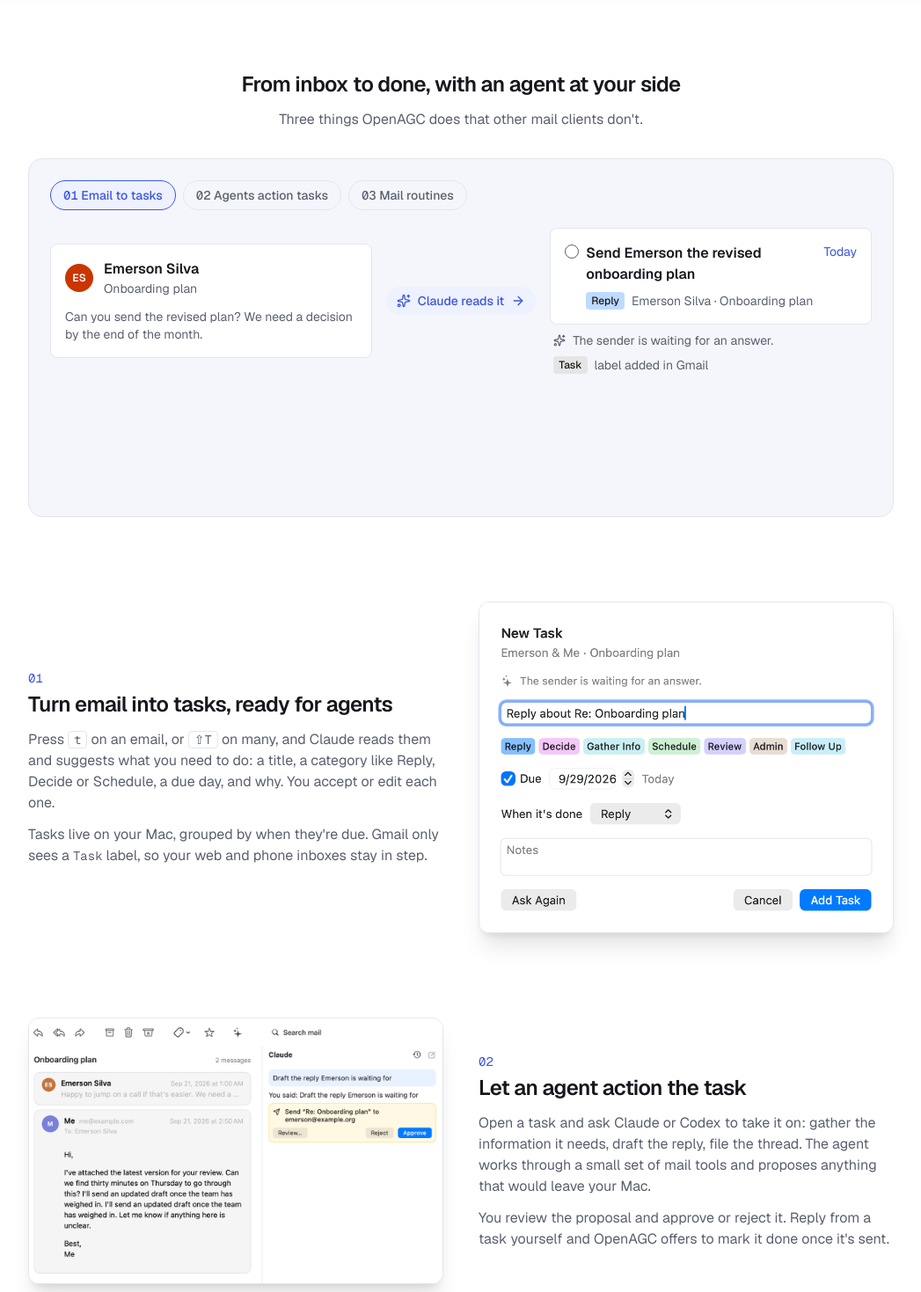
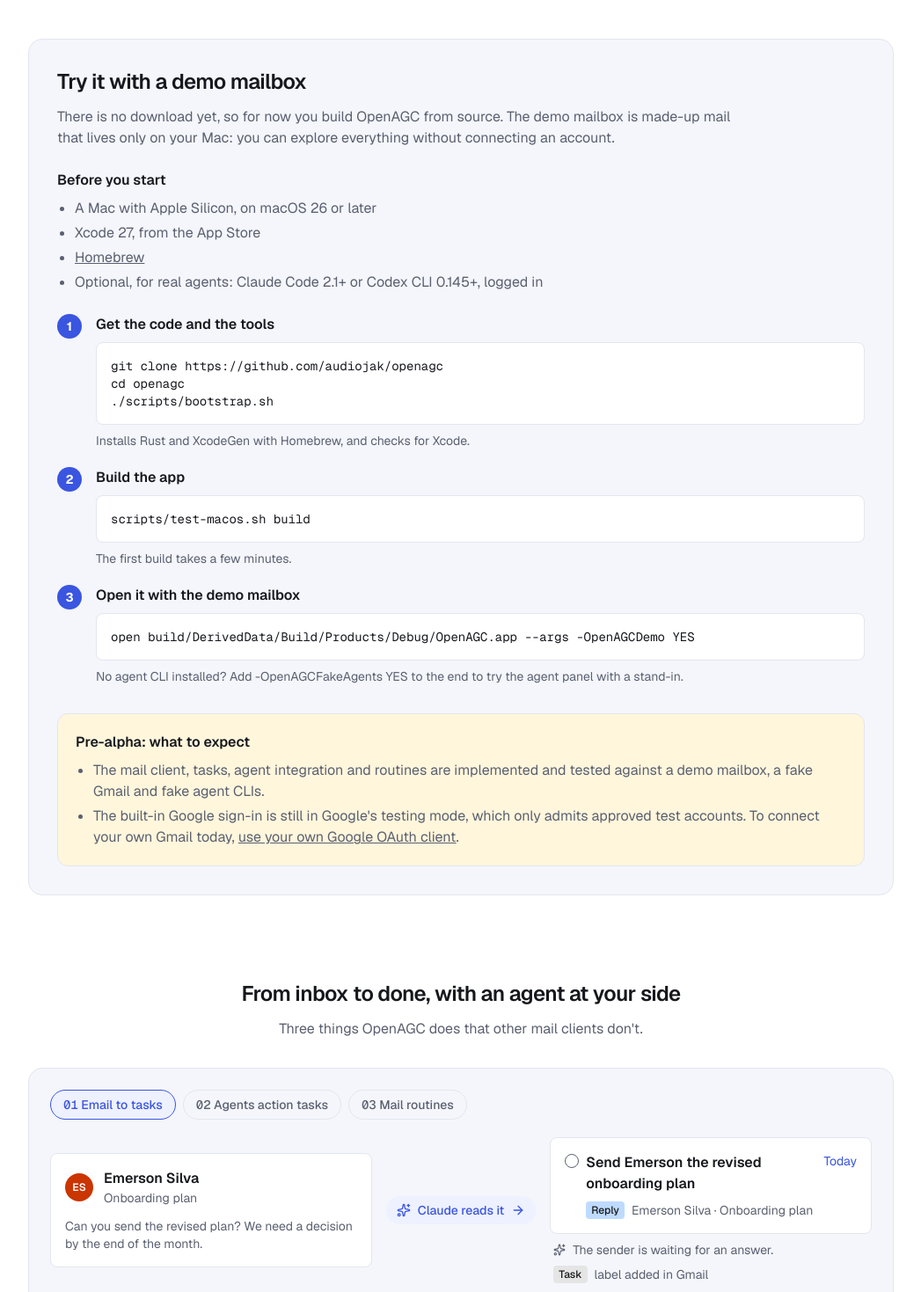
Before and after one commit to audiojak/openagc-website, a Next.js app: page / in a window 1280 px wide. Shown: the part 1241-2710 px from the top of the page at 88% size, without its empty margins (116-1163 px from the left). Built offline with nearby package versions, Linux system fonts and the light colour scheme.

Commit message:
Try-it section up top, trimmed features, no maintainers banner
Co-Authored-By: Claude Fable 5.1 <noreply@anthropic.com>

```diff
--- a/src/app/page.tsx
+++ b/src/app/page.tsx
@@ -22,12 +22,39 @@ const principles = [
   },
 ];
 
-const buckets = [
-  { label: "1-Daily", cadence: "Daily", color: "bg-red-500" },
-  { label: "2-Weekly-Newsletters", cadence: "Weekly", color: "bg-blue-500" },
-  { label: "3-Weekly-Events", cadence: "Weekly", color: "bg-green-500" },
-  { label: "4-Weekly-Finance", cadence: "Weekly", color: "bg-orange-500" },
-  { label: "5-Monthly-Pitches", cadence: "Monthly", color: "bg-gray-400" },
+const features = [
+  {
+    title: "Turn email into tasks, ready for agents",
+    body: "Press t on an email, or ⇧T on many. Claude suggests a title, a category, a due day and why; you accept or edit. Tasks stay on your Mac, and Gmail only sees a Task label.",
+  },
+  {
+    title: "Let an agent action the task",
+    body: "Ask Claude or Codex to gather what's needed, draft the reply or file the thread. Anything that would leave your Mac is a proposal you approve or reject.",
+  },
+  {
+    title: "Mail routines, on your Mac or in Claude's cloud",
+    body: "Sort automated mail into labels you check daily, weekly or monthly. Run a routine locally, or publish it as a Claude Code cloud routine through your own Claude login.",
+  },
+];
+
+const trySteps = [
+  {
+    title: "Get the code and the tools",
+    code: `git clone ${GITHUB_URL}
+cd openagc
+./scripts/bootstrap.sh`,
+    note: "Installs Rust and XcodeGen with Homebrew, and checks for Xcode.",
+  },
+  {
+    title: "Build the app",
+    code: "scripts/test-macos.sh build",
+    note: "The first build takes a few minutes.",
+  },
+  {
+    title: "Open it with the demo mailbox",
+    code: "open build/DerivedData/Build/Products/Debug/OpenAGC.app --args -OpenAGCDemo YES",
+    note: "No agent CLI installed? Add -OpenAGCFakeAgents YES to the end to try the agent panel with a stand-in.",
+  },
 ];
 
 function Shot({
@@ -57,53 +84,9 @@ function Shot({
   );
 }
 
-function RoutineIllustration() {
-  return (
-    <div
-      role="img"
-      aria-label="A routine that sorts automated mail into daily, weekly and monthly labels, run on this Mac or published as a Claude cloud routine"
-      className="rounded-xl border border-border bg-background p-5 shadow-xl shadow-black/10 sm:p-6"
-    >
-      <div className="flex items-baseline justify-between gap-4">
-        <div className="font-semibold">Sort important mail</div>
-        <div className="text-sm text-muted">Every hour</div>
-      </div>
-      <div className="mt-4 grid grid-cols-2 gap-2 text-sm">
-        <div className="rounded-lg border border-border px-3 py-2">
-          <div className="font-medium">On this Mac</div>
-          <div className="text-muted">Claude Code or Codex</div>
-        </div>
-        <div className="rounded-lg border-2 border-accent bg-accent-soft px-3 py-2">
-          <div className="font-medium">Claude cloud routine</div>
-          <div className="text-muted">Runs while your Mac sleeps</div>
-        </div>
-      </div>
-      <ul className="mt-5 space-y-2 text-sm">
-        {buckets.map((b) => (
-          <li key={b.label} className="flex items-center gap-3">
-            <span className={`size-2.5 shrink-0 rounded-full ${b.color}`} />
-            <span className="font-mono">{b.label}</span>
-            <span className="ml-auto text-muted">{b.cadence}</span>
-          </li>
-        ))}
-      </ul>
-      <div className="mt-5 border-t border-border pt-4 text-sm text-muted">
-        Leaves alone: mail from people, threads you replied to, starred mail.
-      </div>
-    </div>
-  );
-}
-
 export default function Home() {
   return (
     <>
-      <a
-        href="#maintainers"
-        className="block bg-accent px-5 py-2 text-center text-sm font-medium text-white hover:opacity-90 dark:text-background"
-      >
-        We&apos;re looking for maintainers — help build OpenAGC →
-      </a>
-
       <section className="mx-auto max-w-5xl px-5 pt-16 pb-12 text-center sm:pt-24">
         <Image
           src="/img/icon.png"
@@ -123,16 +106,16 @@ export default function Home() {
         </p>
         <div className="mt-8 flex flex-wrap justify-center gap-3">
           <a
-            href={GITHUB_URL}
+            href="#try"
             className="rounded-lg bg-accent px-5 py-2.5 font-medium text-white hover:opacity-90 dark:text-background"
           >
-            View on GitHub
+            Try it on your Mac
           </a>
           <a
-            href="#status"
+            href={GITHUB_URL}
             className="rounded-lg border border-border px-5 py-2.5 font-medium hover:bg-surface"
           >
-            Project status
+            View on GitHub
           </a>
         </div>
       </section>
@@ -151,7 +134,75 @@ export default function Home() {
         </p>
       </section>
 
-      <section className="mx-auto max-w-5xl px-5 pb-24">
+      <section id="try" className="mx-auto max-w-5xl scroll-mt-8 px-5 pb-24">
+        <div className="rounded-2xl border border-border bg-surface p-6 sm:p-8">
+          <h2 className="text-2xl font-semibold tracking-tight">
+            Try it with a demo mailbox
+          </h2>
+          <p className="mt-3 max-w-3xl text-muted">
+            There is no download yet, so for now you build OpenAGC from source.
+            The demo mailbox is made-up mail that lives only on your Mac: you
+            can explore everything without connecting an account.
+          </p>
+
+          <h3 className="mt-6 font-semibold">Before you start</h3>
+          <ul className="mt-2 list-disc space-y-1 pl-5 text-muted">
+            <li>A Mac with Apple Silicon, on macOS 26 or later</li>
+            <li>Xcode 27, from the App Store</li>
+            <li>
+              <a href="https://brew.sh" className="underline hover:text-foreground">
+                Homebrew
+              </a>
+            </li>
+            <li>
+              Optional, for real agents: Claude Code 2.1+ or Codex CLI 0.145+,
+              logged in
+            </li>
+          </ul>
+
+          <ol className="mt-6 space-y-5">
+            {trySteps.map((step, i) => (
+              <li key={step.title} className="flex gap-4">
+                <span className="grid size-7 shrink-0 place-items-center rounded-full bg-accent text-sm font-bold text-background">
+                  {i + 1}
+                </span>
+                <div className="min-w-0 flex-1">
+                  <div className="font-semibold">{step.title}</div>
+                  <pre className="mt-2 overflow-x-auto rounded-lg border border-border bg-background p-4 font-mono text-sm">
+                    {step.code}
+                  </pre>
+                  <p className="mt-2 text-sm text-muted">{step.note}</p>
+                </div>
+              </li>
+            ))}
+          </ol>
+
+          <div className="mt-8 rounded-xl border border-border bg-warn-soft p-5">
+            <h3 className="font-semibold">Pre-alpha: what to expect</h3>
+            <ul className="mt-2 list-disc space-y-1 pl-5 text-muted">
+              <li>
+                The mail client, tasks, agent integration and routines are
+                implemented and tested against a demo mailbox, a fake Gmail and
+                fake agent CLIs.
+              </li>
+              <li>
+                The built-in Google sign-in is still in Google&apos;s testing
+                mode, which only admits approved test accounts. To connect your
+                own Gmail today,{" "}
+                <a
+                  href={`${GITHUB_URL}/blob/main/docs/google-oauth-client.md`}
+                  className="underline hover:text-foreground"
+                >
+                  use your own Google OAuth client
+                </a>
+                .
+              </li>
+            </ul>
+          </div>
+        </div>
+      </section>
+
+      <section id="features" className="mx-auto max-w-5xl scroll-mt-8 px-5 pb-24">
         <h2 className="text-center text-2xl font-semibold tracking-tight">
           From inbox to done, with an agent at your side
         </h2>
@@ -161,84 +212,14 @@ export default function Home() {
         <div className="mt-8">
           <FeatureAnimation />
         </div>
-      </section>
-
-      <section id="features" className="mx-auto max-w-5xl scroll-mt-8 space-y-24 px-5 pb-24">
-        <div className="grid items-center gap-10 md:grid-cols-2">
-          <div>
-            <div className="font-mono text-sm text-accent">01</div>
-            <h2 className="mt-1 text-2xl font-semibold tracking-tight">
-              Turn email into tasks, ready for agents
-            </h2>
-            <p className="mt-3 text-muted">
-              Press <kbd className="rounded border border-border px-1.5 font-mono text-sm">t</kbd>{" "}
-              on an email, or{" "}
-              <kbd className="rounded border border-border px-1.5 font-mono text-sm">⇧T</kbd>{" "}
-              on many, and Claude reads them and suggests what you need to do:
-              a title, a category like Reply, Decide or Schedule, a due day,
-              and why. You accept or edit each one.
-            </p>
-            <p className="mt-3 text-muted">
-              Tasks live on your Mac, grouped by when they&apos;re due. Gmail
-              only sees a <span className="font-mono text-sm">Task</span> label,
-              so your web and phone inboxes stay in step.
-            </p>
-          </div>
-          <Shot
-            src="/img/task-dialog.png"
-            alt="The New Task dialog with Claude's suggested title, the Reply category, a due date of today and the reason: the sender is waiting for an answer"
-            width={920}
-            height={734}
-          />
-        </div>
-
-        <div className="grid items-center gap-10 md:grid-cols-2">
-          <div className="md:order-2">
-            <div className="font-mono text-sm text-accent">02</div>
-            <h2 className="mt-1 text-2xl font-semibold tracking-tight">
-              Let an agent action the task
-            </h2>
-            <p className="mt-3 text-muted">
-              Open a task and ask Claude or Codex to take it on: gather the
-              information it needs, draft the reply, file the thread. The agent
-              works through a small set of mail tools and proposes anything
-              that would leave your Mac.
-            </p>
-            <p className="mt-3 text-muted">
-              You review the proposal and approve or reject it. Reply from a
-              task yourself and OpenAGC offers to mark it done once it&apos;s
-              sent.
-            </p>
-          </div>
-          <div className="md:order-1">
-            <Shot
-              src="/img/agent-task.png"
-              alt="Claude, asked to draft the reply Emerson is waiting for, proposes sending Re: Onboarding plan, with Review, Reject and Approve buttons"
-              width={1200}
-              height={769}
-            />
-          </div>
-        </div>
-
-        <div className="grid items-center gap-10 md:grid-cols-2">
-          <div>
-            <div className="font-mono text-sm text-accent">03</div>
-            <h2 className="mt-1 text-2xl font-semibold tracking-tight">
-              Mail routines, on your Mac or in Claude&apos;s cloud
-            </h2>
-            <p className="mt-3 text-muted">
-              Routines sort automated mail — alerts, newsletters, receipts,
-              pitches — into labels you check daily, weekly or monthly, so your
-              inbox holds only mail that needs a person.
-            </p>
-            <p className="mt-3 text-muted">
-              Shape a routine in a structured editor and preview it, then run
-              it locally with your own agent, or publish it as a Claude Code
-              cloud routine through your own Claude login so it keeps going
-              when your Mac is asleep.
-            </p>
-          </div>
-          <RoutineIllustration />
+        <div className="mt-10 grid gap-8 md:grid-cols-3">
+          {features.map((f, i) => (
+            <div key={f.title}>
+              <div className="font-mono text-sm text-accent">0{i + 1}</div>
+              <h3 className="mt-1 font-semibold">{f.title}</h3>
+              <p className="mt-2 text-muted">{f.body}</p>
+            </div>
+          ))}
         </div>
       </section>
 
@@ -291,38 +272,6 @@ export default function Home() {
           </div>
         </div>
       </section>
-
-      <section id="status" className="mx-auto max-w-5xl scroll-mt-8 px-5 pb-24">
-        <div className="rounded-xl border border-border bg-warn-soft p-6 sm:p-8">
-          <h2 className="text-xl font-semibold">Status: pre-alpha</h2>
-          <p className="mt-3 text-muted">
-            The mail client, tasks, agent integration and routines are
-            implemented and tested against a synthetic demo mailbox, a fake
-            Gmail and fake agent CLIs. There is no signed release yet. To try it
-            today, build from source and choose{" "}
-            <strong className="text-foreground">Explore a Demo Mailbox</strong> on first run.
-          </p>
-          <div className="mt-6 grid gap-6 sm:grid-cols-2">
-            <div>
-              <h3 className="font-semibold">Requirements</h3>
-              <ul className="mt-2 list-disc space-y-1 pl-5 text-muted">
-                <li>macOS 26 or later on Apple Silicon</li>
-                <li>A Gmail account</li>
-                <li>Optional: Claude Code 2.1+ or Codex CLI 0.145+, logged in</li>
-              </ul>
-            </div>
-            <div>
-              <h3 className="font-semibold">Build from source</h3>
-              <pre className="mt-2 overflow-x-auto rounded-lg bg-background p-4 font-mono text-sm">
-{`git clone ${GITHUB_URL}
-cd openagc
-./scripts/bootstrap.sh
-scripts/test-macos.sh test`}
-              </pre>
-            </div>
-          </div>
-        </div>
-      </section>
     </>
   );
 }
```
Also changed, not shown: src/app/layout.tsx (+7 -4 lines), public/img/agent-task.png (deleted), public/img/task-dialog.png (deleted).
